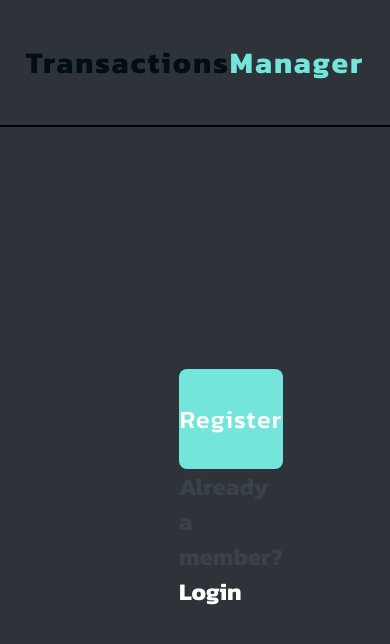
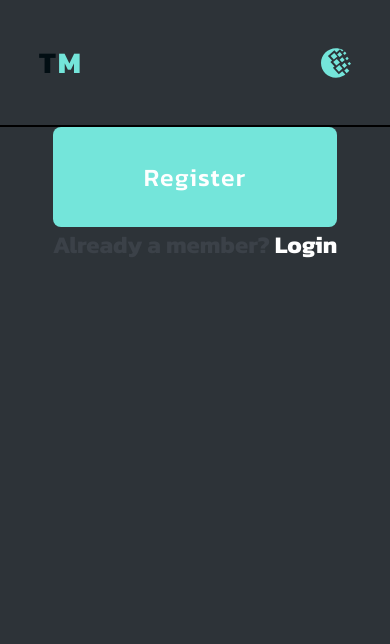
Before and after one commit to BrunoPavanelli/TransactionsManager, a React (Vite) app in the folder front/: page /register in a window 390 px wide. Shown: the top 644 px of the page. Built offline with nearby package versions, Linux system fonts and the light colour scheme.

Commit message:
refactor: delete desnecessary components, worke in responsiviness and add a logo in header

```diff
--- a/front/src/components/Form/LoginRegisterDiv/Input/InputStyled.ts
+++ b/front/src/components/Form/LoginRegisterDiv/Input/InputStyled.ts
@@ -24,6 +24,10 @@ export const InputIconDivStyled = styled.div`
     display: flex;
     justify-content: center;
     align-items: center;
+
+    @media (max-width: 880px) {
+        display: none;
+    }
 `;
 
 export const InputStyled = styled.input`
--- a/front/src/components/Form/LoginRegisterDiv/LoginRegisterDiv.tsx
+++ /dev/null
@@ -1,10 +0,0 @@
-import { IChildren } from "../../../@types/@globalTypes";
-import { LoginRegisterDivStyled } from "./LoginRegisterDivStyled";
-
-export const LoginRegisterDiv = ({children}: IChildren) => {
-    return (
-        <LoginRegisterDivStyled>
-            {children}
-        </LoginRegisterDivStyled>
-    );
-};
--- a/front/src/components/Form/LoginRegisterDiv/LoginRegisterDivStyled.ts
+++ /dev/null
@@ -1,17 +0,0 @@
-import { styled } from "styled-components";
-
-export const LoginRegisterDivStyled = styled.div`
-    width: 80%;
-    max-width: 900px;
-    height: 500px;
-
-    margin-top: 7rem;
-
-    /* border: 2px solid black; */
-    padding-inline: 8rem;
-
-    /* display: flex;
-    flex-direction: column;
-    justify-content: center;
-    align-items: center; */
-`;
--- a/front/src/components/Form/LoginRegisterDiv/LoginRegisterForm/LoginRegisterFormStyled.ts
+++ b/front/src/components/Form/LoginRegisterDiv/LoginRegisterForm/LoginRegisterFormStyled.ts
@@ -1,16 +1,20 @@
 import { styled } from "styled-components";
 
 export const LoginRegisterFormStyled = styled.form`
-    width: 100%;
+    width: 80%;
+    max-width: 900px;
     height: 100%;
 
     box-sizing: border-box;
-    /* border: 2px solid beige; */
-    padding: 4rem;
+    padding: 8rem;
 
     display: flex;
     flex-direction: column;
     justify-content: center;
     align-items: center;
     gap: 1rem;
+
+    @media (max-width: 880px) {
+        padding: 0;
+    }
 `;
--- a/front/src/components/Header/HeaderDiv/HeaderDiv.tsx
+++ b/front/src/components/Header/HeaderDiv/HeaderDiv.tsx
@@ -1,11 +1,14 @@
+import { SiWebmoney } from "react-icons/si";
+
 import { IChildren } from "../../../@types/@globalTypes";
 import { HeaderDivStyled } from "./HeaderDivStyled";
-
 
 export const HeaderDiv = ({children}: IChildren) => {
 	return (
 		<HeaderDivStyled className="container__page">
-            <h2 className="black__text0 fw__700 fs__30 letterspace__header">Transactions<span className="blue__white__text">Manager</span></h2>
+            <h2 className="black__text0 fw__700 fs__30 letterspace__header desktop">Transactions<span className="blue__white__text">Manager</span></h2>
+			<h2 className="black__text0 fw__700 fs__30 letterspace__header mobile">T<span className="blue__white__text">M</span></h2>
+			<SiWebmoney size={30} className="webmoney"/>
             {children}
 		</HeaderDivStyled>
 	);
--- a/front/src/components/Header/HeaderDiv/HeaderDivStyled.ts
+++ b/front/src/components/Header/HeaderDiv/HeaderDivStyled.ts
@@ -3,9 +3,25 @@ import { styled } from "styled-components";
 export const HeaderDivStyled = styled.header`
     height: 125px;
 
-    background-color: var(--primary-orange);
-
     display: flex;
     justify-content: space-between;
     align-items: center;
+
+    .webmoney {
+        color: var(--primary-white-blue);
+    }
+
+    .mobile {
+        display: none;
+    }
+
+    @media (max-width: 475px) {
+        .desktop {
+            display: none;
+        }
+
+        .mobile {
+            display: block;
+        }
+    }
 `;
--- a/front/src/pages/Login/Login.tsx
+++ b/front/src/pages/Login/Login.tsx
@@ -9,7 +9,6 @@ import { Header } from "../../components/Header/Header";
 import { Main } from "../../components/Main/Main";
 import { Input } from "../../components/Form/LoginRegisterDiv/Input/Input";
 import { ButtonStyled } from "../../components/Form/LoginRegisterDiv/Button/ButtonStyled";
-import { LoginRegisterDiv } from "../../components/Form/LoginRegisterDiv/LoginRegisterDiv";
 import { ILoginData } from "../../contexts/UsersContext/@usersTypes";
 import { useContext } from "react";
 import { UsersContext } from "../../contexts/UsersContext/UsersContext";
@@ -29,7 +28,6 @@ export const Login = () => {
         <LoginStyled>
             <Header/>
             <Main>
-                <LoginRegisterDiv>
                 <LoginRegisterFormStyled onSubmit={handleSubmit(submit)}>
                         <Input placeholder="email: user@mail.com" register={register("email")} type={"email"}>
                             <AiOutlineUser size={30}/>
@@ -40,7 +38,6 @@ export const Login = () => {
                         <ButtonStyled type="submit">Login</ButtonStyled>
                         <h2 className="black__text2">Not a member? <Link className="white__text" to="/register">Sign up now</Link></h2>
                 </LoginRegisterFormStyled>
-                </LoginRegisterDiv>
             </Main>
         </LoginStyled>
     );
--- a/front/src/pages/Register/Register.tsx
+++ b/front/src/pages/Register/Register.tsx
@@ -7,7 +7,6 @@ import { Link, useNavigate } from "react-router-dom";
 import { RegisterStyled } from "./RegisterStyled";
 import { Header } from "../../components/Header/Header";
 import { Main } from "../../components/Main/Main";
-import { LoginRegisterDiv } from "../../components/Form/LoginRegisterDiv/LoginRegisterDiv";
 // import { Input } from "../../components/Form/LoginRegisterDiv/Input/Input";
 import { ButtonStyled } from "../../components/Form/LoginRegisterDiv/Button/ButtonStyled";
 import { LoginRegisterFormStyled } from "../../components/Form/LoginRegisterDiv/LoginRegisterForm/LoginRegisterFormStyled";
@@ -21,7 +20,6 @@ export const Register = () => {
         <RegisterStyled>
             <Header />
             <Main>
-                <LoginRegisterDiv>
                 <LoginRegisterFormStyled>
                     <form>
                         {/* <Input placeholder="username: John Doe">
@@ -47,7 +45,6 @@ export const Register = () => {
                         </h2>
                     </form>
                 </LoginRegisterFormStyled>
-                </LoginRegisterDiv>
             </Main>
         </RegisterStyled>
     );
--- a/front/src/styles/GlobalStyles.ts
+++ b/front/src/styles/GlobalStyles.ts
@@ -71,8 +71,8 @@ export const GlobalStyle = createGlobalStyle`
     /* Utility-Classes */
     /* Container */
     .container__page {
-        min-width: 80%;
-        max-width: 1000px;
+        width: 80%;
+        max-width: 1500px;
         height: 100%;
     }
     .container__pages--forms {
```
Lines whose indentation alone changed are shown as unchanged.
